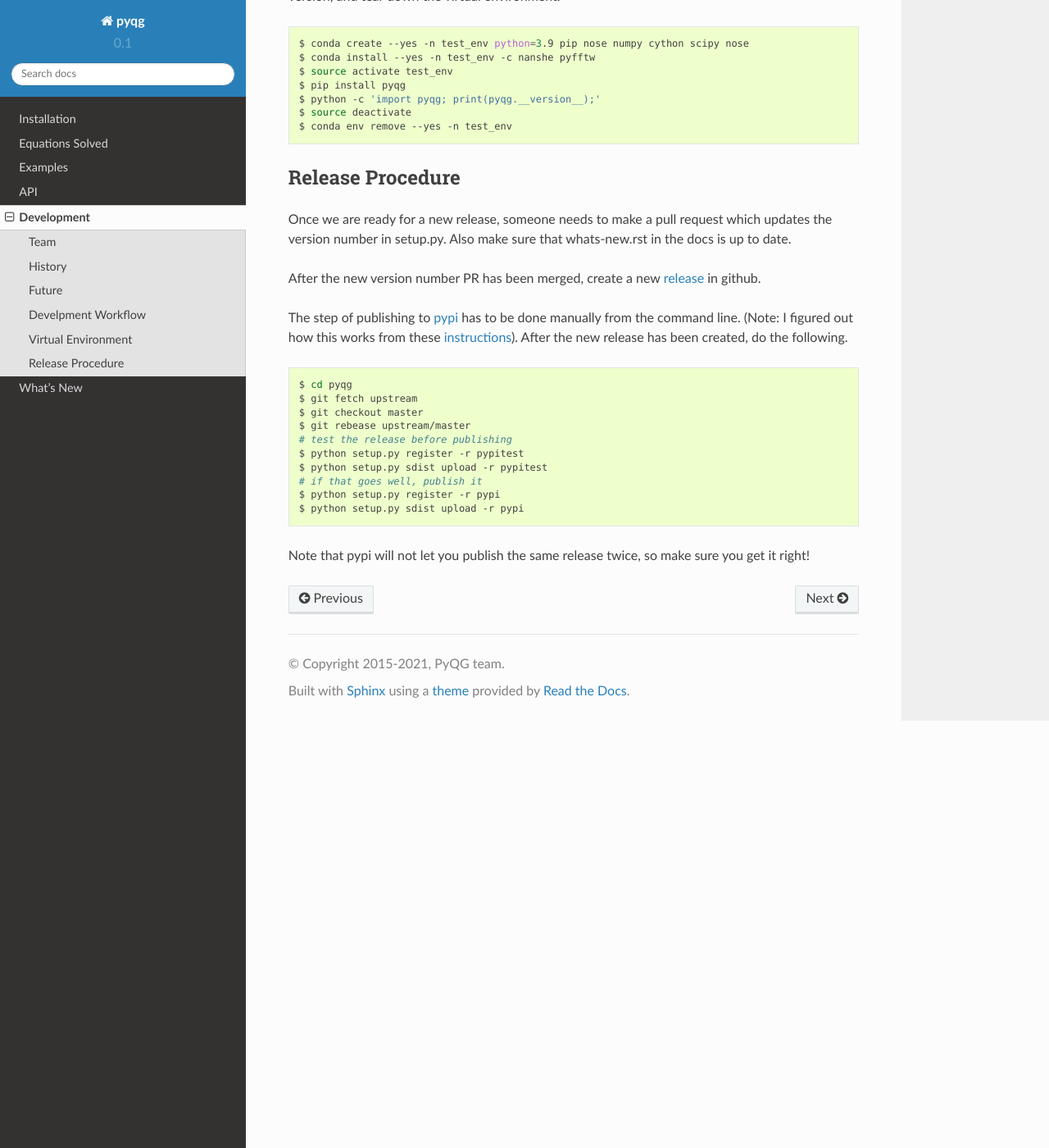
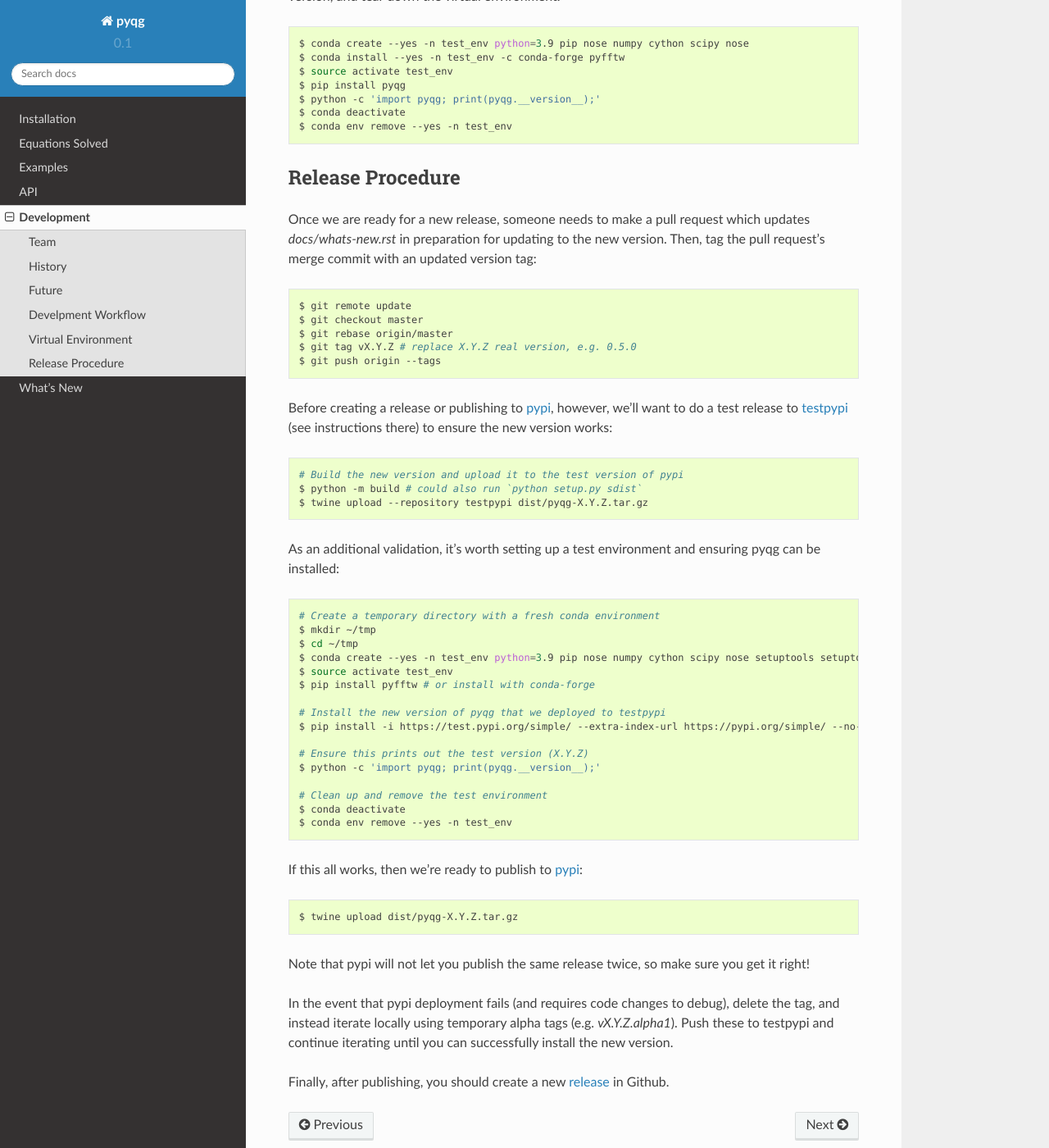
Before and after one commit to pyqg/pyqg, a Sphinx documentation site: the page built from docs/development.rst, in a window 1280 px wide and 1400 px high, scrolled down 2111 px. Shown: the whole window at 82% size. Built offline with Sphinx 7.4.7 and the Read the Docs theme 2.0.0, drawn with Linux system fonts in a browser that asks for light colours.

Commit message:
update documentation

```diff
--- a/docs/development.rst
+++ b/docs/development.rst
@@ -125,43 +125,77 @@ install it, check the version, and tear down the virtual environment.
 .. code-block:: bash
 
     $ conda create --yes -n test_env python=3.9 pip nose numpy cython scipy nose
-    $ conda install --yes -n test_env -c nanshe pyfftw
+    $ conda install --yes -n test_env -c conda-forge pyfftw
     $ source activate test_env
     $ pip install pyqg
     $ python -c 'import pyqg; print(pyqg.__version__);'
-    $ source deactivate
+    $ conda deactivate
     $ conda env remove --yes -n test_env
 
 Release Procedure
 =================
 
 Once we are ready for a new release, someone needs to make a pull request which
-updates the version number in setup.py. Also make sure that whats-new.rst in
-the docs is up to date.
-
-After the new version number PR has been merged, create a new `release`_ in
-github.
-
-The step of publishing to `pypi`_ has to be done manually from the command line.
-(Note: I figured out how this works from these `instructions`_).
-After the new release has been created, do the following.
+updates `docs/whats-new.rst` in preparation for updating to the new version.
+Then, tag the pull request's merge commit with an updated version tag:
 
 .. code-block:: bash
 
-    $ cd pyqg
-    $ git fetch upstream
+    $ git remote update
     $ git checkout master
-    $ git rebease upstream/master
-    # test the release before publishing
-    $ python setup.py register -r pypitest
-    $ python setup.py sdist upload -r pypitest
-    # if that goes well, publish it
-    $ python setup.py register -r pypi
-    $ python setup.py sdist upload -r pypi
+    $ git rebase origin/master
+    $ git tag vX.Y.Z # replace X.Y.Z real version, e.g. 0.5.0
+    $ git push origin --tags
+
+Before creating a release or publishing to `pypi`_, however, we'll want to do a
+test release to `testpypi`_ (see instructions there) to ensure the new version
+works:
+
+.. code-block:: bash
+
+    # Build the new version and upload it to the test version of pypi
+    $ python -m build # could also run `python setup.py sdist`
+    $ twine upload --repository testpypi dist/pyqg-X.Y.Z.tar.gz
+
+As an additional validation, it's worth setting up a test environment and
+ensuring pyqg can be installed:
+
+.. code-block:: bash
+
+    # Create a temporary directory with a fresh conda environment
+    $ mkdir ~/tmp
+    $ cd ~/tmp
+    $ conda create --yes -n test_env python=3.9 pip nose numpy cython scipy nose setuptools setuptools_scm
+    $ source activate test_env
+    $ pip install pyfftw # or install with conda-forge
+
+    # Install the new version of pyqg that we deployed to testpypi
+    $ pip install -i https://test.pypi.org/simple/ --extra-index-url https://pypi.org/simple/ --no-cache-dir pyqg==X.Y.Z
+
+    # Ensure this prints out the test version (X.Y.Z)
+    $ python -c 'import pyqg; print(pyqg.__version__);'
+
+    # Clean up and remove the test environment
+    $ conda deactivate
+    $ conda env remove --yes -n test_env
+
+If this all works, then we're ready to publish to `pypi`_:
+
+.. code-block:: bash
+
+    $ twine upload dist/pyqg-X.Y.Z.tar.gz
 
 Note that pypi will not let you publish the same release twice, so make sure
 you get it right!
 
+In the event that pypi deployment fails (and requires code changes to debug),
+delete the tag, and instead iterate locally using temporary alpha tags (e.g.
+`vX.Y.Z.alpha1`). Push these to testpypi and continue iterating until you can
+successfully install the new version.
+
+Finally, after publishing, you should create a new `release`_ in Github.
+
+.. _testpypi: https://packaging.python.org/en/latest/guides/using-testpypi
 .. _pypi: https://pypi.python.org/pypi/pyqg
 .. _release: https://help.github.com/articles/creating-releases/
 .. _instructions: http://peterdowns.com/posts/first-time-with-pypi.html
```
Also changed, not shown: docs/installation.rst (+3 -6 lines).
